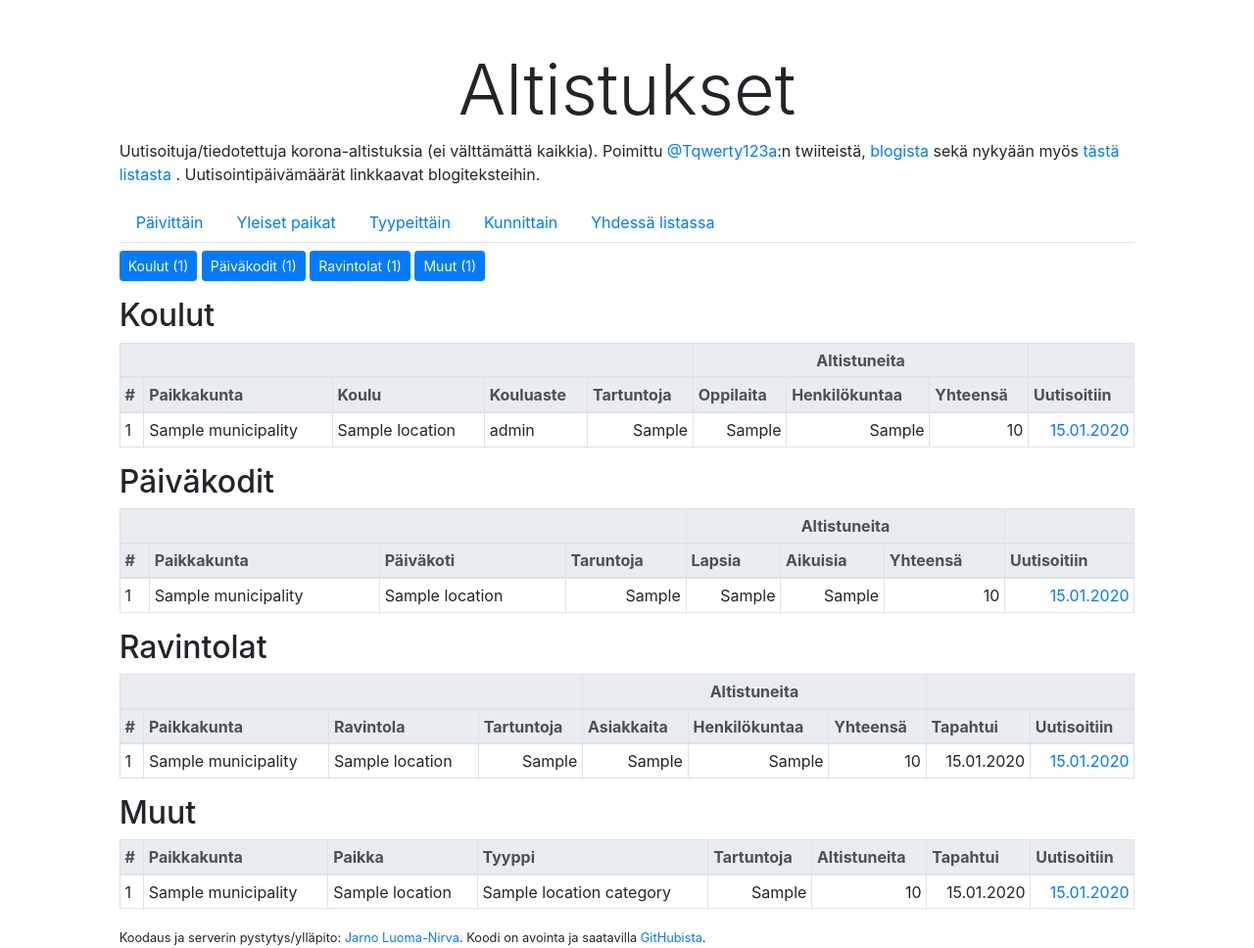
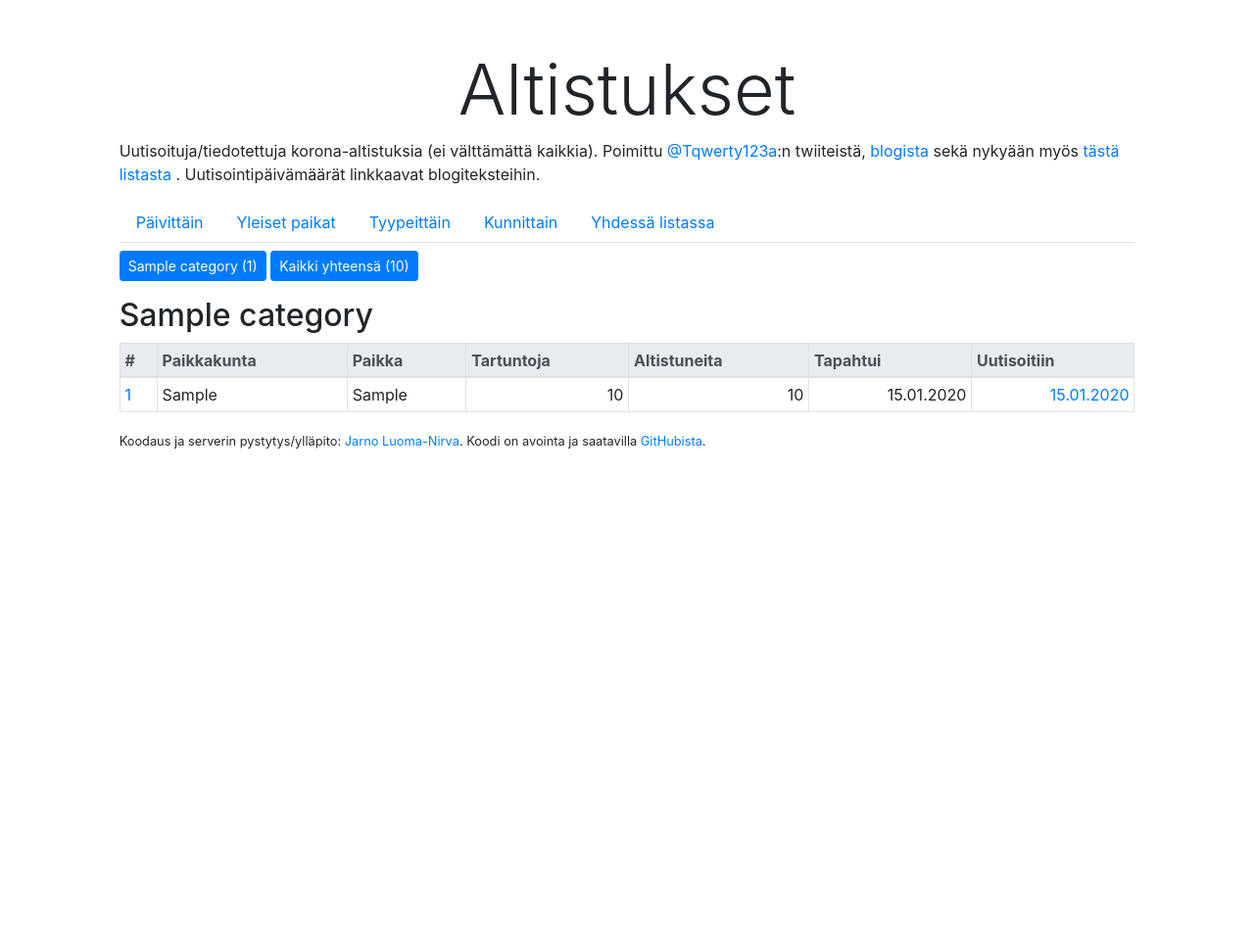
Before and after one commit to jarnoln/exposures, a Django app: template tables/templates/tables/exposures_by_category.html in a window 1280 px wide. Shown: the whole page at 98% size. After the commit the page ends 458 px from the top, so only its background shows below. Run offline with Django 3.2, Linux system fonts and the light colour scheme; tables that the repository leaves empty hold one stand-in row (values such as "Sample post"); the template is opened without the code that fills it: values that come from a table or form of the project are taken from there, most other values are stand-ins (such as "Sample title", 1, 10 or a date in 2020); some libraries are stand-ins or nearby versions.

Commit message:
Simplify showing by categories

```diff
--- a/tables/models.py
+++ b/tables/models.py
@@ -18,7 +18,8 @@ class Category(models.Model):
 
 
 class Exposure(models.Model):
-    location_category = models.ForeignKey(Category, on_delete=models.CASCADE, default=None, null=True, blank=True)
+    location_category = models.ForeignKey(Category, on_delete=models.CASCADE, default=None, null=True, blank=True,
+                                          related_name='exposures')
     category = models.CharField(max_length=100, default='school', choices=[
         ('daycare', 'Daycare'),
         ('restaurant', 'Restaurant'),
--- a/tables/templates/tables/all_exposures.html
+++ b/tables/templates/tables/all_exposures.html
@@ -27,7 +27,7 @@
         <td class="text-right">{{ exposure.display_infected }}</td>
         <td class="text-right">{{ exposure.display_total }}</td>
         <td class="text-right">{{ exposure.exposure_date|date:"d.m.Y" }}</td>
-        <td class="text-right">
+        <td class="text-right text-nowrap">
             {% if exposure.news_link %}
             <a href="{{ exposure.news_link }}">
               {{ exposure.publish_date|date:"d.m.Y" }}
@@ -36,7 +36,8 @@
               {{ exposure.publish_date|date:"d.m.Y" }}
             {% endif %}
             {% if user.is_staff %}
-              <a href="/admin/tables/exposure/{{ exposure.pk }}/change/">[edit]</a>
+              <a href="/admin/tables/exposure/{{ exposure.pk }}/change/">edit</a>
+              {% if exposure.alert %}A{% endif %}
             {% endif %}
         </td>
       </tr>
--- a/tables/templates/tables/exposures_by_category.html
+++ b/tables/templates/tables/exposures_by_category.html
@@ -3,159 +3,28 @@
 {% block content %}
   {% include 'tables/snippets/navbar.html' %}
 <div class="mt-2">
-  <a class="btn btn-primary btn-sm" href="#schools">Koulut ({{ schools.count }})</a>
-  <a class="btn btn-primary btn-sm" href="#daycares">Päiväkodit ({{ daycares.count }})</a>
-  <a class="btn btn-primary btn-sm" href="#restaurants">Ravintolat ({{ restaurants.count }})</a>
-  <a class="btn btn-primary btn-sm" href="#others">Muut ({{ others.count }})</a>
+{% for category in categories %}
+  <a class="btn btn-primary btn-sm" href="{% url 'exposures_by_category' %}?category={{ category.name }}">
+    {{ category.title }} ({{ category.exposures.count }})
+  </a>
+{% endfor %}
+  <a class="btn btn-primary btn-sm" href="{% url 'exposures_by_category' %}?category=all">
+    Kaikki yhteensä ({{ exposures_total }})
+  </a>
 </div>
-<h2 id="schools" class="mt-3">Koulut</h2>
-<table class="table table-bordered table-hover table-sm">
-  <thead class="thead-light">
-    <tr>
-      <th colspan="5"></th>
-      <th colspan="3" class="text-center">Altistuneita</th>
-      <th></th>
-    </tr>
-    <tr>
-      <th>#</th>
-      <th>Paikkakunta</th>
-      <th>Koulu</th>
-      <th>Kouluaste</th>
-      <th>Tartuntoja</th>
-      <th>Oppilaita</th>
-      <th>Henkilökuntaa</th>
-      <th>Yhteensä</th>
-      <th>Uutisoitiin</th>
-    </tr>
-  </thead>
-  <tbody>
-  {% for exposure in schools %}
-    <tr>
-      <td>{{ forloop.counter }}</td>
-      <td>{{ exposure.municipality }}</td>
-      <td>{{ exposure.location }}</td>
-      <td>{{ exposure.level }}</td>
-      <td class="text-right">{{ exposure.display_infected }}</td>
-      <td class="text-right">{{ exposure.display_children }}</td>
-      <td class="text-right">{{ exposure.display_adults }}</td>
-      <td class="text-right">{{ exposure.display_total }}</td>
-      <td class="text-right">
-          {% if exposure.news_link %}
-          <a href="{{ exposure.news_link }}">
-            {{ exposure.publish_date|date:"d.m.Y" }}
-          </a>
+
+{% if selected_category %}
+  <h2 id="{{ selected_category.name }}" class="mt-3">{{ selected_category.title }}</h2>
 {% else %}
-            {{ exposure.publish_date|date:"d.m.Y" }}
+  <h2 id="{{ selected_category.name }}" class="mt-3">Kaikki altistustapahtumat</h2>
 {% endif %}
-          {% if user.is_staff %}
-            <a href="/admin/tables/exposure/{{ exposure.pk }}/change/">[edit]</a>
-          {% endif %}
-      </td>
-    </tr>
-  {% endfor %}
-  </tbody>
-</table>
-<h2 id="daycares">Päiväkodit</h2>
-<table class="table table-bordered table-hover table-sm">
-  <thead class="thead-light">
-    <tr>
-      <th colspan="4"></th>
-      <th colspan="3" class="text-center">Altistuneita</th>
-      <th></th>
-    </tr>
-    <tr>
-      <th>#</th>
-      <th>Paikkakunta</th>
-      <th>Päiväkoti</th>
-      <th>Taruntoja</th>
-      <th>Lapsia</th>
-      <th>Aikuisia</th>
-      <th>Yhteensä</th>
-      <th>Uutisoitiin</th>
-    </tr>
-  </thead>
-  <tbody>
-  {% for exposure in daycares %}
-    <tr>
-      <td>{{ forloop.counter }}</td>
-      <td>{{ exposure.municipality }}</td>
-      <td>{{ exposure.location }}</td>
-      <td class="text-right">{{ exposure.display_infected }}</td>
-      <td class="text-right">{{ exposure.display_children }}</td>
-      <td class="text-right">{{ exposure.display_adults }}</td>
-      <td class="text-right">{{ exposure.display_total }}</td>
-      <td class="text-right">
-          {% if exposure.news_link %}
-          <a href="{{ exposure.news_link }}">
-            {{ exposure.publish_date|date:"d.m.Y" }}
-          </a>
-          {% else %}
-            {{ exposure.publish_date|date:"d.m.Y" }}
-          {% endif %}
-          {% if user.is_staff %}
-            <a href="/admin/tables/exposure/{{ exposure.pk }}/change/">[edit]</a>
-          {% endif %}
-      </td>
-    </tr>
-  {% endfor %}
-  </tbody>
-</table>
-<h2 id="restaurants">Ravintolat</h2>
-<table class="table table-bordered table-hover table-sm">
-  <thead class="thead-light">
-    <tr>
-      <th colspan="4"></th>
-      <th colspan="3" class="text-center">Altistuneita</th>
-      <th colspan="2"></th>
-    </tr>
-    <tr>
-      <th>#</th>
-      <th>Paikkakunta</th>
-      <th>Ravintola</th>
-      <th>Tartuntoja</th>
-      <th>Asiakkaita</th>
-      <th>Henkilökuntaa</th>
-      <th>Yhteensä</th>
-      <th>Tapahtui</th>
-      <th>Uutisoitiin</th>
-    </tr>
-  </thead>
-  <tbody>
-  {% for exposure in restaurants %}
-    <tr>
-      <td>{{ forloop.counter }}</td>
-      <td>{{ exposure.municipality }}</td>
-      <td>{{ exposure.location }}</td>
-      <td class="text-right">{{ exposure.display_infected }}</td>
-      <td class="text-right">{{ exposure.display_children }}</td>
-      <td class="text-right">{{ exposure.display_adults }}</td>
-      <td class="text-right">{{ exposure.display_total }}</td>
-      <td class="text-right">{{ exposure.exposure_date|date:"d.m.Y" }}</td>
-      <td class="text-right">
-          {% if exposure.news_link %}
-          <a href="{{ exposure.news_link }}">
-            {{ exposure.publish_date|date:"d.m.Y" }}
-          </a>
-          {% else %}
-            {{ exposure.publish_date|date:"d.m.Y" }}
-          {% endif %}
-          {% if user.is_staff %}
-            <a href="/admin/tables/exposure/{{ exposure.pk }}/change/">[edit]</a>
-          {% endif %}
-      </td>
-    </tr>
-  {% endfor %}
-  </tbody>
-</table>
 
-<h2 id="others">Muut</h2>
-<table class="table table-bordered table-hover table-sm">
+<table class="table table-bordered table-hover table-sm mt-2">
 <thead class="thead-light">
   <tr>
     <th>#</th>
     <th>Paikkakunta</th>
     <th>Paikka</th>
-      <th>Tyyppi</th>
     <th>Tartuntoja</th>
     <th>Altistuneita</th>
     <th>Tapahtui</th>
@@ -163,12 +32,13 @@
   </tr>
 </thead>
 <tbody>
-  {% for exposure in others %}
+{% for exposure in exposures %}
   <tr>
-      <td>{{ forloop.counter }}</td>
+    <td>
+      <a href="{% url 'exposure_detail' exposure.id %}">{{ forloop.counter }}</a>
+    </td>
     <td>{{ exposure.municipality }}</td>
     <td>{{ exposure.location }}</td>
-      <td>{{ exposure.location_category.title }}</td>
     <td class="text-right">{{ exposure.display_infected }}</td>
     <td class="text-right">{{ exposure.display_total }}</td>
     <td class="text-right">{{ exposure.exposure_date|date:"d.m.Y" }}</td>
```
Also changed, not shown: tables/templates/tables/exposures_by_date.html (+6 -4 lines), tables/templates/tables/exposures_by_date_d3.html (deleted, +0 -109 lines), tables/templates/tables/exposures_by_date_d3_svg.html (deleted, +0 -84 lines), tables/views.py (+11 -4 lines). Lines whose indentation alone changed are shown as unchanged.
